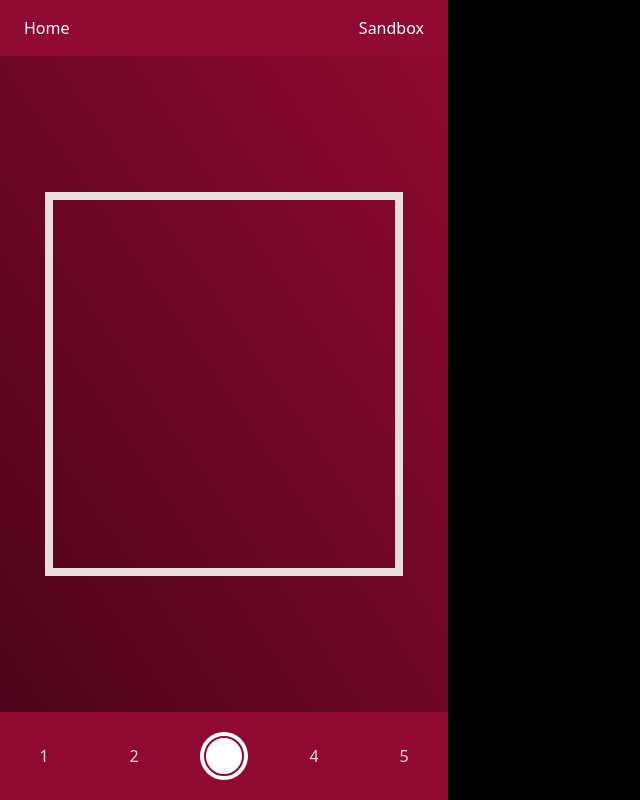
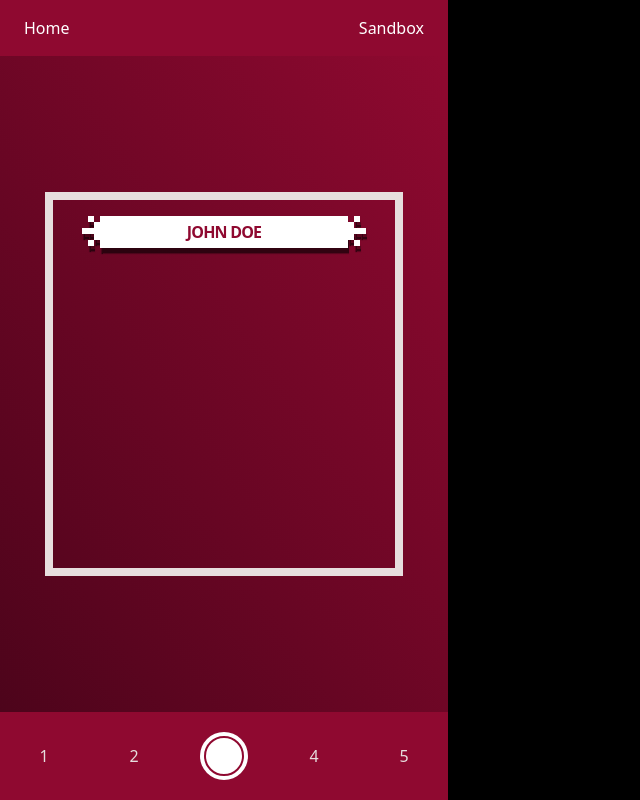
Before and after one commit to lvidal1/react-card-generator, a Next.js app: page /sandbox in a window 1280 px wide. Shown: the whole page, without its empty margins (0-640 px from the left). Built offline with nearby package versions, Linux system fonts and the light colour scheme.

Commit message:
Add new fullname comp and block ribbon edge

```diff
--- a/components/Area.js
+++ b/components/Area.js
@@ -1,15 +1,22 @@
 import React from "react";
 
 import styles from "@styles/Area.module.css";
+import { useSelector } from "react-redux";
+
+import Fullname from "./area/Fullname";
 
 const Area = () => {
+	const { fullname } = useSelector((state) => state.user);
+
 	return (
 		<div className={styles.container}>
 			<div
 				className={`${styles.layer} ${styles["bg-layer-purple"]}`}
 				id="layer"
 				data-testid="Area.layer"
-			></div>
+			>
+				<Fullname text={fullname} />
+			</div>
 		</div>
 	);
 };
--- /dev/null
+++ b/components/area/Fullname.js
@@ -0,0 +1,49 @@
+import styles from "@styles/area/Fullname.module.css";
+
+const Fullname = ({ text }) => {
+	return (
+		<div className={styles.container}>
+			<div className={`${styles.ribbonDecorator}`}>
+				<div className={styles.blocks}>
+					<div></div>
+					<div className={styles.block}></div>
+					<div></div>
+					<div></div>
+					<div></div>
+					<div className={styles.block}></div>
+					<div className={styles.block}></div>
+					<div className={styles.block}></div>
+					<div className={styles.block}></div>
+					<div></div>
+					<div></div>
+					<div className={styles.block}></div>
+					<div></div>
+					<div className={styles.block}></div>
+					<div></div>
+				</div>
+			</div>
+			<div className={styles.name}>{text}</div>
+			<div className={styles.ribbonDecorator}>
+				<div className={styles.blocks}>
+					<div></div>
+					<div className={styles.block}></div>
+					<div></div>
+					<div className={styles.block}></div>
+					<div></div>
+					<div></div>
+					<div className={styles.block}></div>
+					<div className={styles.block}></div>
+					<div className={styles.block}></div>
+					<div className={styles.block}></div>
+					<div></div>
+					<div></div>
+					<div></div>
+					<div className={styles.block}></div>
+					<div></div>
+				</div>
+			</div>
+		</div>
+	);
+};
+
+export default Fullname;
--- a/styles/Area.module.css
+++ b/styles/Area.module.css
@@ -1,10 +1,9 @@
 .container {
-	@apply flex flex-grow justify-center items-center self-stretch bg-secondary-red
-	bg-gradient-to-tr from-secondary-red to-primary-red;
+	@apply flex flex-grow justify-between items-center self-stretch bg-secondary-red bg-gradient-to-tr from-secondary-red to-primary-red;
 }
 
 .layer {
-	@apply w-4/5 h-96 max-h-96;
+	@apply w-4/5 mx-auto h-96 max-h-96 p-4;
 }
 
 .bg-layer-purple {
--- /dev/null
+++ b/styles/area/Fullname.module.css
@@ -0,0 +1,25 @@
+.container {
+	@apply flex justify-center w-11/12 mx-auto;
+}
+
+.name {
+	@apply block-shadow leading-normal tracking-tighter text-base text-primary-red font-bold uppercase text-center bg-white py-1 px-4 flex-grow;
+}
+
+.ribbonDecorator {
+	@apply w-4.5;
+}
+
+.block-shadow {
+	box-shadow: 0.5px 6px 1px 0px rgb(0 0 0 / 60%);
+	-webkit-box-shadow: 0.5px 6px 1px 0px rgb(0 0 0 / 60%);
+	-moz-box-shadow: 0.5px 6px 1px 0px rgb(0 0 0 / 60%);
+}
+
+.blocks {
+	@apply grid grid-cols-3;
+}
+
+.block {
+	@apply w-1.5 h-1.5 bg-white block-shadow;
+}
--- a/tailwind.config.js
+++ b/tailwind.config.js
@@ -11,6 +11,9 @@ module.exports = {
 				"secondary-red": "#4D041B",
 				sand: "#E7DEDE",
 			},
+			width: {
+				'4.5': '1.125rem',
+			}
 		},
 	},
 	plugins: [],
```
